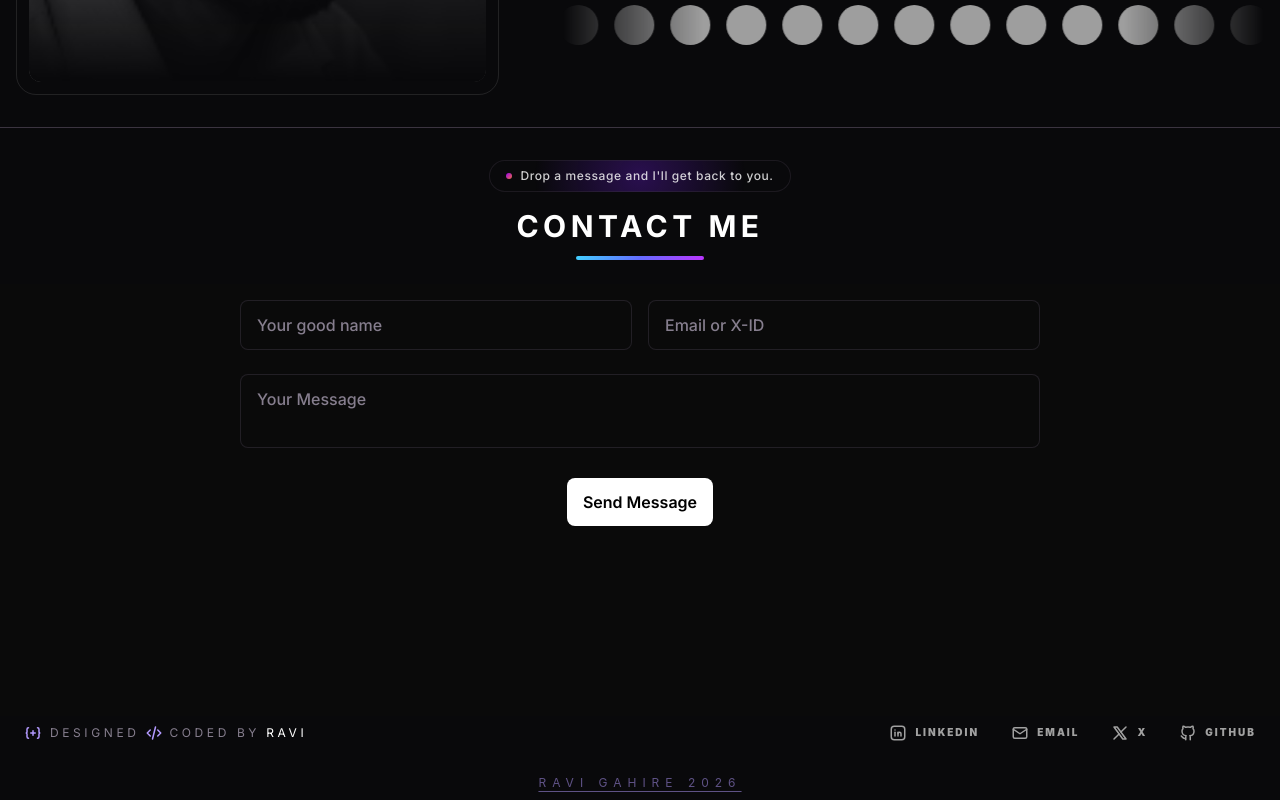
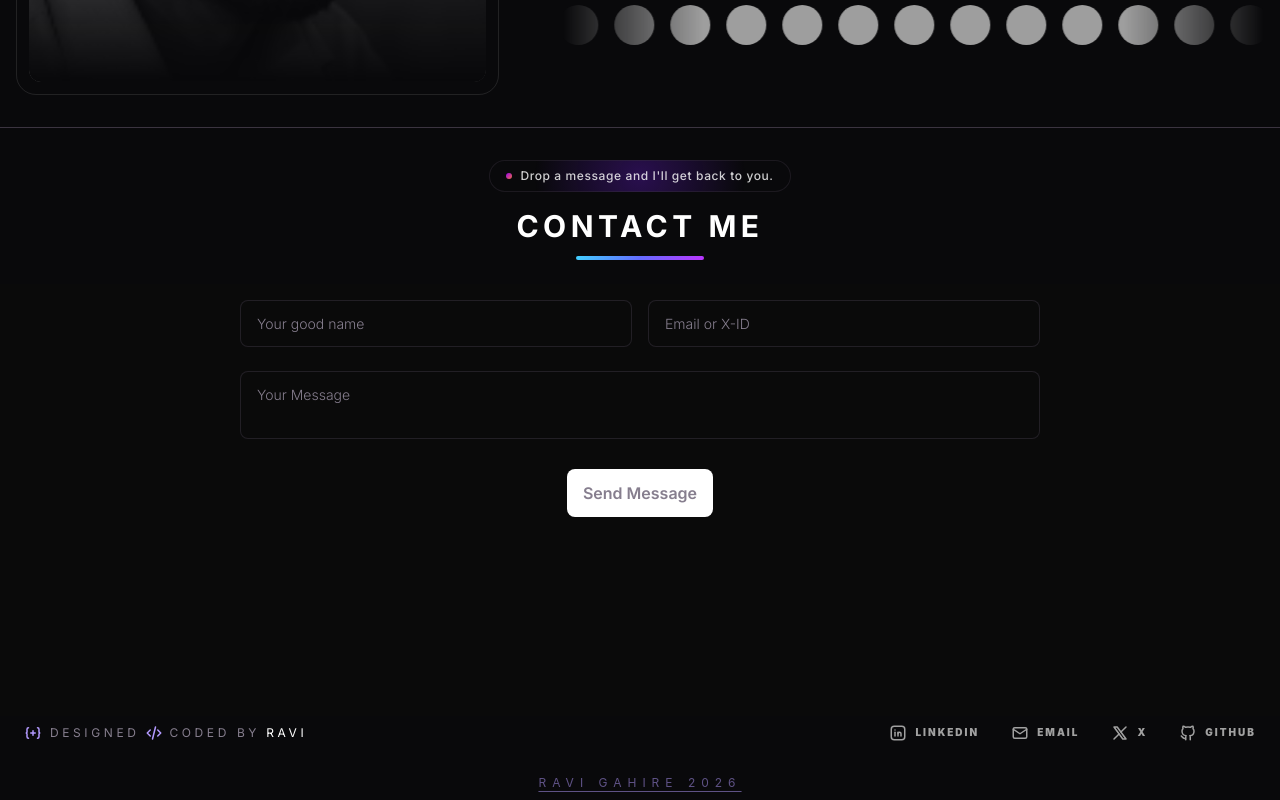
Before and after one commit to RaviGahire/Portfolio, a React (Vite) app: page / in a window 1280 px wide. Shown: the part 2712-3512 px from the top of the page. Built offline with nearby package versions, Linux system fonts and the light colour scheme; grey boxes are pictures that could not be loaded.

Commit message:
refactor: Enhance styling and structure in ContactForm component for improved usability and consistency

```diff
--- a/src/components/contact/ContactForm.tsx
+++ b/src/components/contact/ContactForm.tsx
@@ -1,21 +1,25 @@
 export const ContactForm = () => {
   return (
     <div className="flex justify-center items-center  bg-neutral-950 font-inter font-medium text-gray-300 mt-6 p-4">
-      <form action="submit" className=" w-full max-w-200 flex flex-col gap-6 h-100">
+      <form
+        action="submit"
+        className=" w-full max-w-200 flex flex-col gap-6 h-100"
+      >
         {/* Top Inputs */}
         <div className="grid grid-cols-1 md:grid-cols-2 gap-4">
           <input
             type="text"
             name="userName"
             placeholder="Your good name"
-            className="w-full bg-neutral-950 border border-dark-borders/50  rounded-lg px-4 py-3 text-white placeholder-secondary-text focus:outline-none focus:border-lavender/50 focus:ring-0.5 focus:ring-lavender transition-all duration-300"
+            required
+            className="text-[14px] font-light w-full bg-neutral-950 border border-dark-borders/50  rounded-lg px-4 py-3 text-white placeholder-secondary-text focus:outline-none focus:border-lavender/50 focus:ring-0.5 focus:ring-lavender transition-all duration-300"
           />
           <input
             type="email"
             name="email"
             required
             placeholder="Email or X-ID"
-            className="w-full bg-neutral-950 border border-dark-borders/50  rounded-lg px-4 py-3 text-white placeholder-secondary-text focus:outline-none focus:border-lavender/50 focus:ring-0.5 focus:ring-lavender transition-all duration-200"
+            className="text-[14px] font-light w-full bg-neutral-950 border border-dark-borders/50  rounded-lg px-4 py-3 text-white placeholder-secondary-text focus:outline-none focus:border-lavender/50 focus:ring-0.5 focus:ring-lavender transition-all duration-200"
           />
         </div>
 
@@ -24,17 +28,20 @@ export const ContactForm = () => {
           <textarea
             name="message"
             placeholder="Your Message"
-            className="w-full bg-neutral-950 border border-dark-borders/50
+            className="text-[14px] font-light w-full bg-neutral-950 border border-dark-borders/50
             rounded-lg px-4 py-3 text-white placeholder-secondary-text focus:outline-none
-            focus:border-lavender/50 focus:ring-0.5 focus:ring-lavender transition-all duration-200 resize-none"></textarea>
+            focus:border-lavender/50 focus:ring-0.5 focus:ring-lavender transition-all duration-200 resize-none"
+          ></textarea>
         </div>
 
         {/* Submit Button */}
         <div className="flex justify-center items-center">
           <button
             type="submit"
-            className="w-fit cursor-pointer bg-white text-black font-semibold rounded-lg
-            px-4 py-3 hover:bg-gray-200 active:scale-[0.98] transition-all duration-200">
+            className="text-secondary-text hover:text-primary-text w-fit cursor-pointer font-semibold rounded-lg bg-white hover:bg-(image:--vite-gradient)
+            bg-size-[200%_200%] bg-left  hover:bg-right  transition-[background-position]  duration-500 ease-linear
+            px-4 py-3 hover:bg-gray-200 active:scale-[0.98]"
+          >
             Send Message
           </button>
         </div>
```
